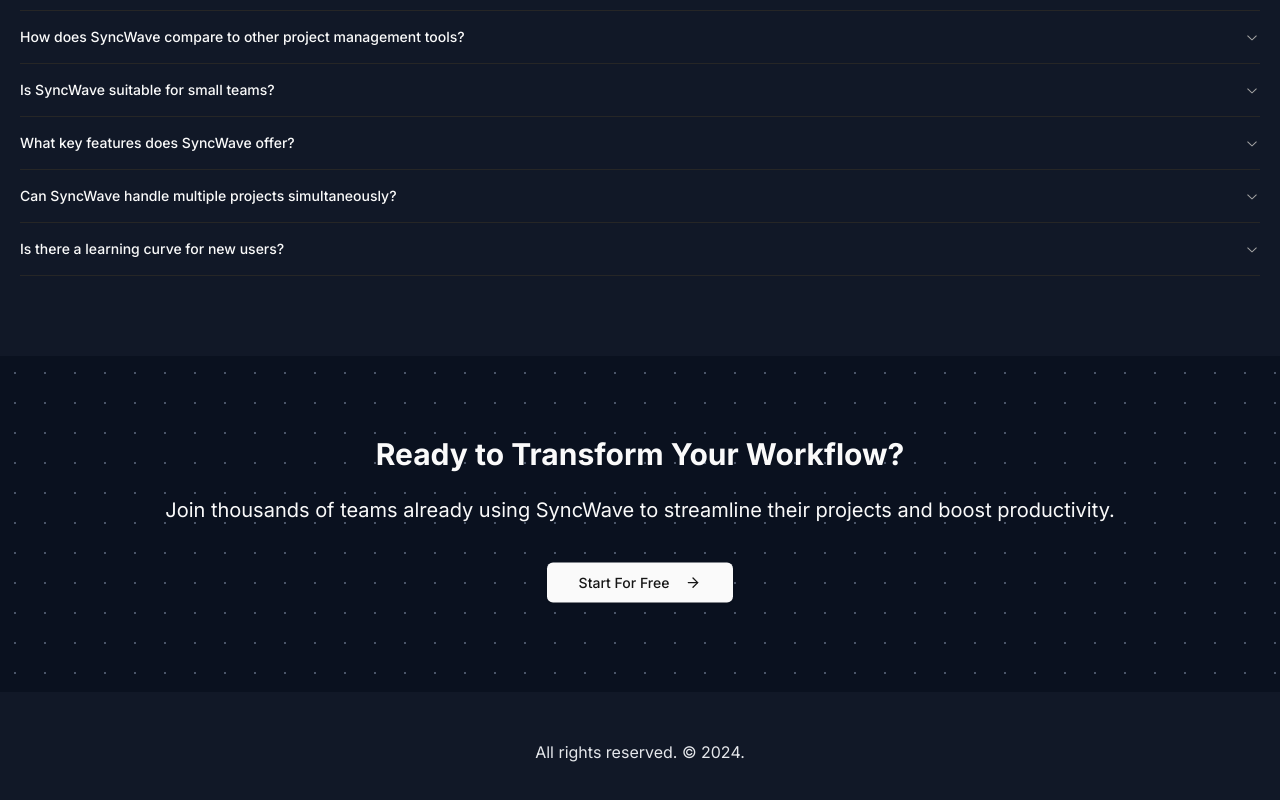
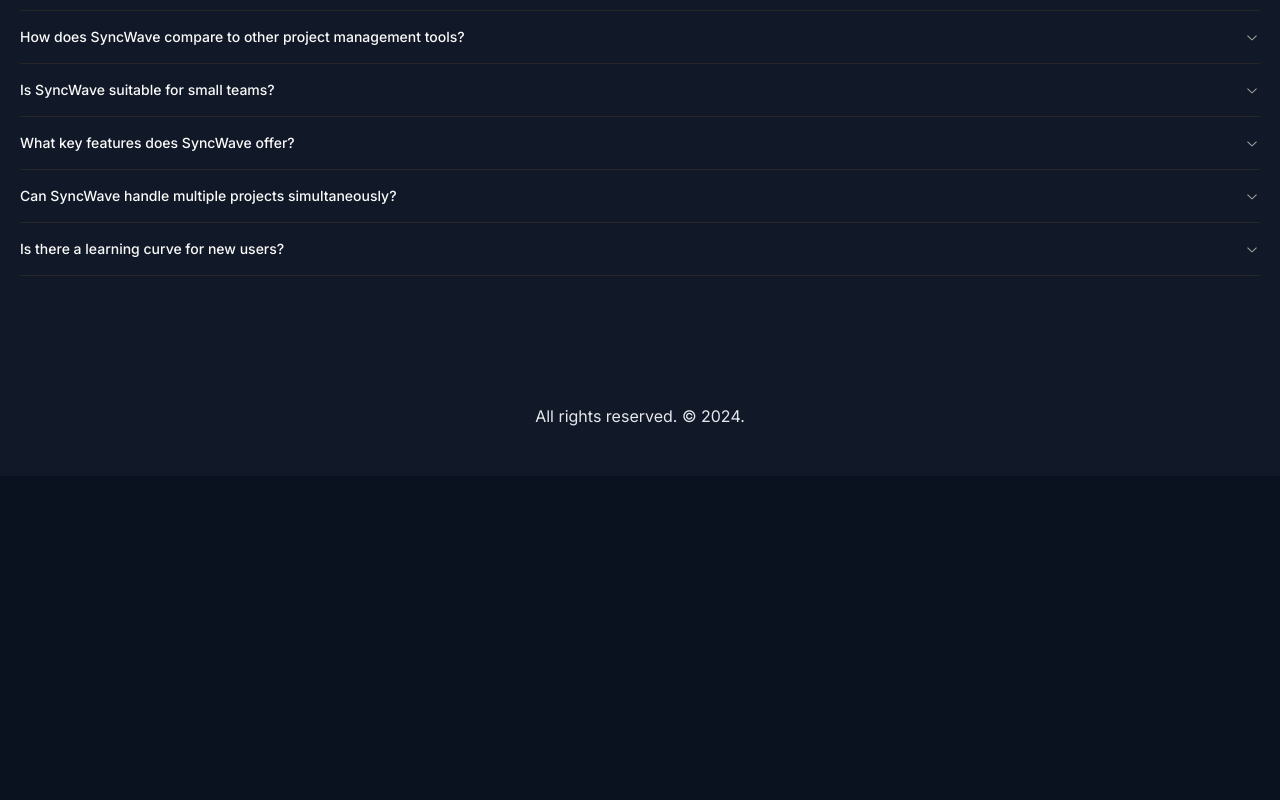
Before and after one commit to Thejasbshetty/SyncWave, a Next.js app: page / in a window 1280 px wide. Shown: the part 1232-2032 px from the top of the page. After the commit the page ends 1708 px from the top, so only its background shows below. Built offline with nearby package versions, Linux system fonts and the light colour scheme; no server answers.

Commit message:
added animation for dotted background and adjust layout in Home component

```diff
--- a/app/globals.css
+++ b/app/globals.css
@@ -77,20 +77,20 @@
   }
 }
 
-/* @keyframes moveDots {
+@keyframes moveDots {
   0% {
     background-position: 0 0;
   }
   100% {
     background-position: 80px 80px;
   }
-} */
+}
 
 .animated-dotted-background {
-  background-color: #0a111f;
+  background-color: #0a111f; /* Dark background for animation */
   background-image: radial-gradient(#4a5568 1px, transparent 1px);
   background-size: 30px 30px;
-  /* animation: moveDots 10s linear infinite; */
+  animation: moveDots 10s linear infinite; /* Uncommented for animation */
 }
 
 @layer utilities {
--- a/app/page.js
+++ b/app/page.js
@@ -72,7 +72,7 @@
 
 export default function Home() {
   return (
-    <div className="min-h-screen">
+    <div className="min-h-screen ">
       {/* Hero Section */}
       <section className="container mx-auto py-20 text-center">
         <h1 className="text-6xl sm:text-7xl lg:text-8xl font-extrabold gradient-title pb-6 flex flex-col">
@@ -135,8 +135,10 @@
         </div>
       </section>
 
+
+
       {/* CTA Section */}
-      <section className="py-20 text-center px-5">
+      {/* <section className="py-20 text-center px-5">
         <div className="container mx-auto">
           <h3 className="text-3xl font-bold mb-6">
             Ready to Transform Your Workflow?
@@ -151,7 +153,7 @@
             </Button>
           </Link>
         </div>
-      </section>
+      </section> */}
     </div>
   );
 }
```
